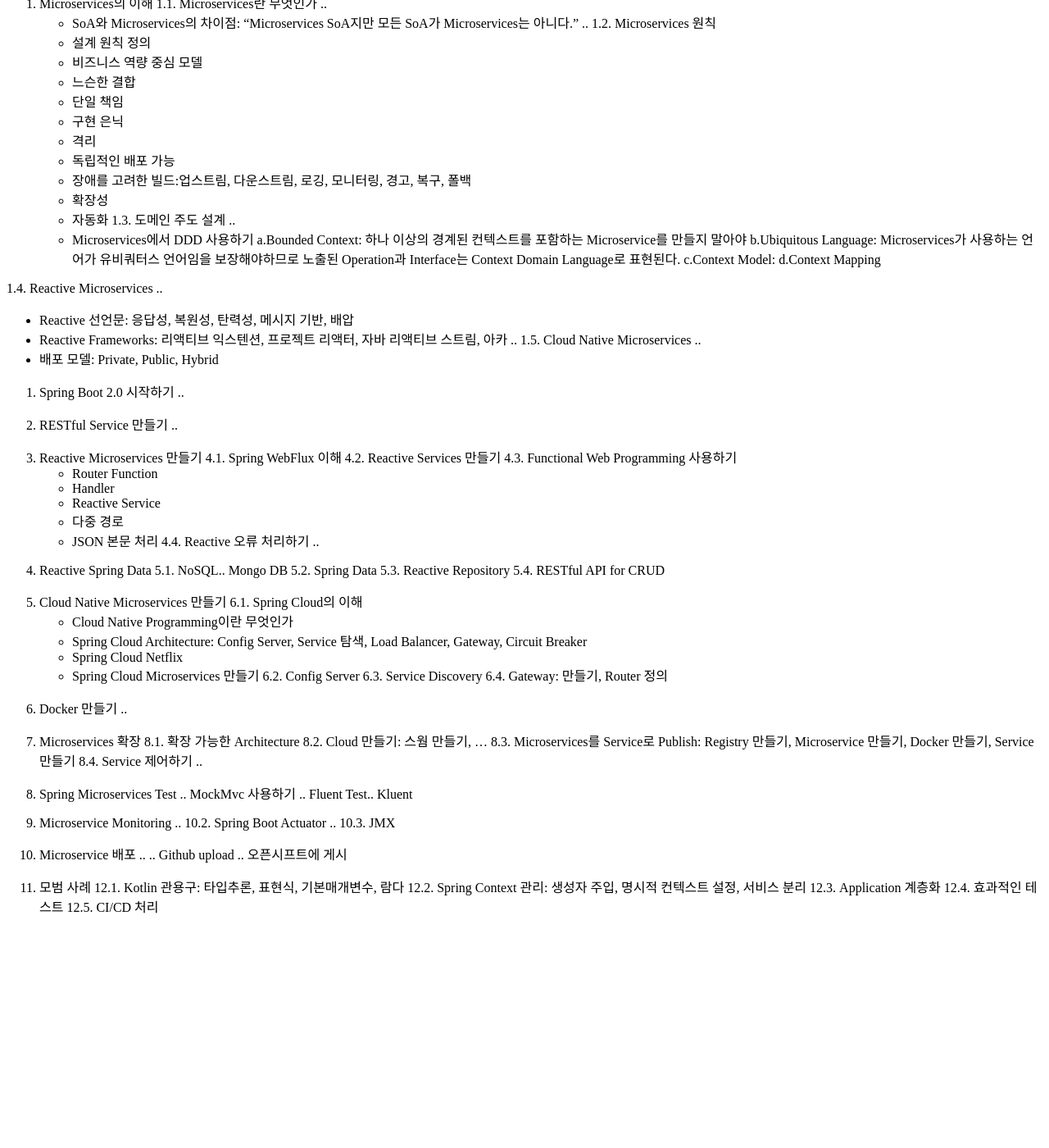
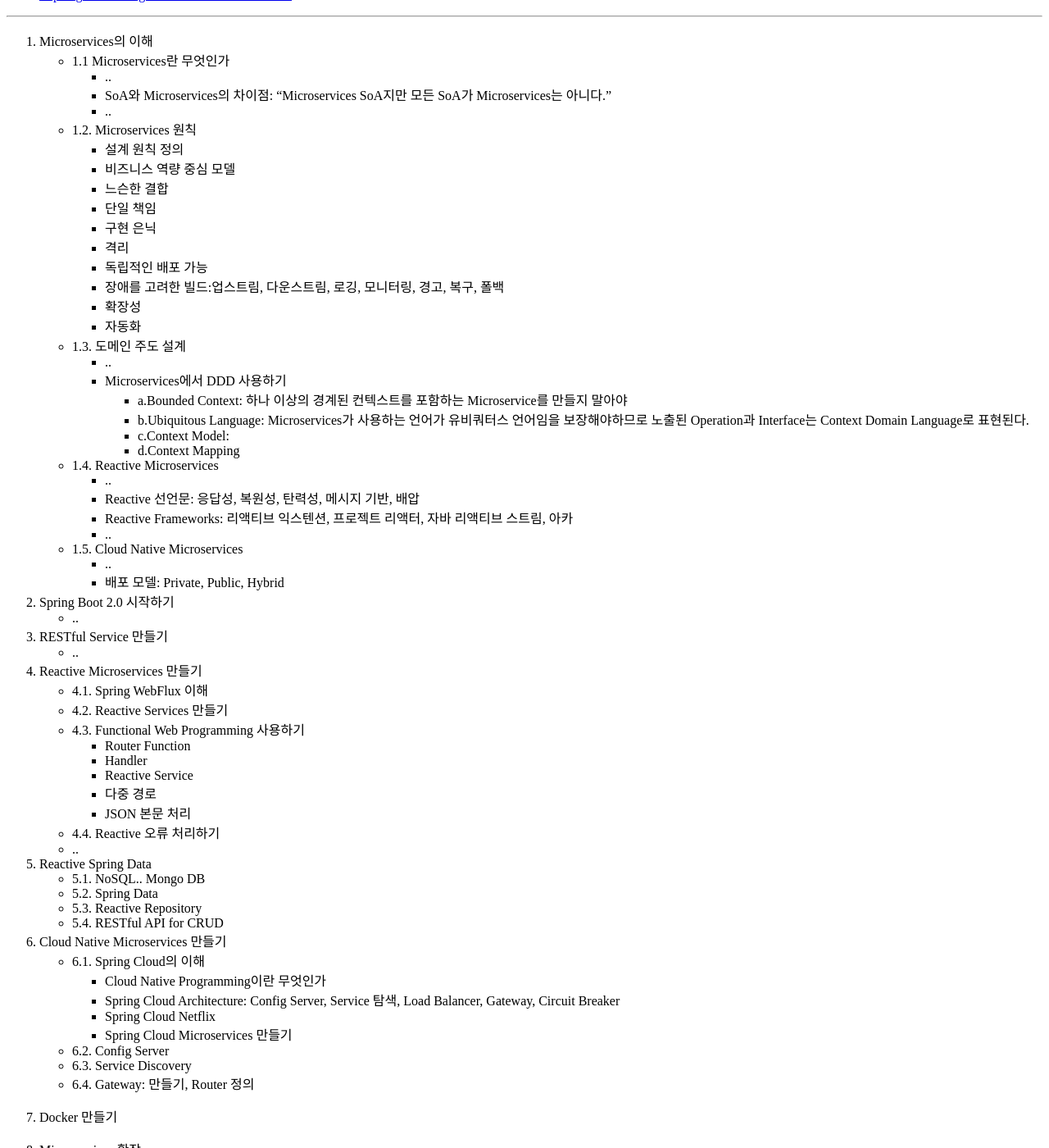
Before and after one commit to gimslab/gimslab.github.io, a Jekyll site: the page built from docs/코틀린마이크로서비스개발-후안안토니오.md, in a window 1280 px wide and 1400 px high, scrolled down 262 px. Shown: the whole window at 82% size. Built offline with Jekyll 4.4.1, drawn with Linux system fonts in a browser that asks for light colours; before the commit the page ends 1395 px from its top, so only the background shows below that; part of the change alters nothing that is shown; some of the changed text lies outside the part shown.

Commit message:
formatting

```diff
--- a/docs/코틀린마이크로서비스개발-후안안토니오.md
+++ b/docs/코틀린마이크로서비스개발-후안안토니오.md
@@ -4,106 +4,106 @@ tags: Microservices, Kotlin, reading, reading 2019
 date: 2019-03-22 00:01:48
 ---
 
-https://github.com/gimslab/kotlin-microservices
+#### links
+- <https://www.aladin.co.kr/shop/wproduct.aspx?itemid=178926495>
+- <https://github.com/gimslab/kotlin-microservices>
 
-https://www.aladin.co.kr/shop/wproduct.aspx?itemid=178926495
+---
 
 1. Microservices의 이해
-1.1. Microservices란 무엇인가
- ..
- - SoA와 Microservices의 차이점: "Microservices SoA지만 모든 SoA가 Microservices는 아니다."
- ..
-1.2. Microservices 원칙
- - 설계 원칙 정의
- - 비즈니스 역량 중심 모델
- - 느슨한 결합
- - 단일 책임
- - 구현 은닉
- - 격리
- - 독립적인 배포 가능
- - 장애를 고려한 빌드:업스트림, 다운스트림, 로깅, 모니터링, 경고, 복구, 폴백
- - 확장성
- - 자동화
-1.3. 도메인 주도 설계
- ..
- - Microservices에서 DDD 사용하기
- a.Bounded Context: 하나 이상의 경계된 컨텍스트를 포함하는 Microservice를 만들지 말아야
- b.Ubiquitous Language: Microservices가 사용하는 언어가 유비쿼터스 언어임을 보장해야하므로 노출된 Operation과 Interface는 Context Domain Language로 표현된다.
- c.Context Model:
- d.Context Mapping
+	- 1.1 Microservices란 무엇인가
+		- ..
+		- SoA와 Microservices의 차이점: "Microservices SoA지만 모든 SoA가 Microservices는 아니다."
+		- ..
+	- 1.2. Microservices 원칙
+		- 설계 원칙 정의
+		- 비즈니스 역량 중심 모델
+		- 느슨한 결합
+		- 단일 책임
+		- 구현 은닉
+		- 격리
+		- 독립적인 배포 가능
+		- 장애를 고려한 빌드:업스트림, 다운스트림, 로깅, 모니터링, 경고, 복구, 폴백
+		- 확장성
+		- 자동화
+	- 1.3. 도메인 주도 설계
+		- ..
+		- Microservices에서 DDD 사용하기
+			- a.Bounded Context: 하나 이상의 경계된 컨텍스트를 포함하는 Microservice를 만들지 말아야
+			- b.Ubiquitous Language: Microservices가 사용하는 언어가 유비쿼터스 언어임을 보장해야하므로 노출된 Operation과 Interface는 Context Domain Language로 표현된다.
+			- c.Context Model:
+			- d.Context Mapping
 
-1.4. Reactive Microservices
- ..
- - Reactive 선언문: 응답성, 복원성, 탄력성, 메시지 기반, 배압
- - Reactive Frameworks: 리액티브 익스텐션, 프로젝트 리액터, 자바 리액티브 스트림, 아카
- ..
-1.5. Cloud Native Microservices
- ..
- - 배포 모델: Private, Public, Hybrid
+	- 1.4. Reactive Microservices
+		- ..
+		- Reactive 선언문: 응답성, 복원성, 탄력성, 메시지 기반, 배압
+		- Reactive Frameworks: 리액티브 익스텐션, 프로젝트 리액터, 자바 리액티브 스트림, 아카
+		- ..
+	- 1.5. Cloud Native Microservices
+		- ..
+		- 배포 모델: Private, Public, Hybrid
 
 2. Spring Boot 2.0 시작하기
-..
+	- ..
 
 3. RESTful Service 만들기
-..
+	- ..
 
 4. Reactive Microservices 만들기
-4.1. Spring WebFlux 이해
-4.2. Reactive Services 만들기
-4.3. Functional Web Programming 사용하기
- - Router Function
- - Handler
- - Reactive Service
- - 다중 경로
- - JSON 본문 처리
-4.4. Reactive 오류 처리하기
-..
+	- 4.1. Spring WebFlux 이해
+	- 4.2. Reactive Services 만들기
+	- 4.3. Functional Web Programming 사용하기
+		- Router Function
+		- Handler
+		- Reactive Service
+		- 다중 경로
+		- JSON 본문 처리
+	- 4.4. Reactive 오류 처리하기
+	- ..
 
 5. Reactive Spring Data
-5.1. NoSQL.. Mongo DB
-5.2. Spring Data
-5.3. Reactive Repository
-5.4. RESTful API for CRUD
+	- 5.1. NoSQL.. Mongo DB
+	- 5.2. Spring Data
+	- 5.3. Reactive Repository
+	- 5.4. RESTful API for CRUD
 
 6. Cloud Native Microservices 만들기
-6.1. Spring Cloud의 이해
- - Cloud Native Programming이란 무엇인가
- - Spring Cloud Architecture: Config Server, Service 탐색, Load Balancer, Gateway, Circuit Breaker
- - Spring Cloud Netflix
- - Spring Cloud Microservices 만들기
-6.2. Config Server
-6.3. Service Discovery
-6.4. Gateway: 만들기, Router 정의
+	- 6.1. Spring Cloud의 이해
+		- Cloud Native Programming이란 무엇인가
+		- Spring Cloud Architecture: Config Server, Service 탐색, Load Balancer, Gateway, Circuit Breaker
+		- Spring Cloud Netflix
+		- Spring Cloud Microservices 만들기
+	- 6.2. Config Server
+	- 6.3. Service Discovery
+	- 6.4. Gateway: 만들기, Router 정의
 
 7. Docker 만들기
-..
 
 8. Microservices 확장
-8.1. 확장 가능한 Architecture
-8.2. Cloud 만들기: 스웜 만들기, ...
-8.3. Microservices를 Service로 Publish: Registry 만들기, Microservice 만들기, Docker 만들기, Service 만들기
-8.4. Service 제어하기
-..
+	- 8.1. 확장 가능한 Architecture
+	- 8.2. Cloud 만들기: 스웜 만들기, ...
+	- 8.3. Microservices를 Service로 Publish: Registry 만들기, Microservice 만들기, Docker 만들기, Service 만들기
+	- 8.4. Service 제어하기
+	- ..
 
 9. Spring Microservices Test
-.. MockMvc 사용하기
-..
-Fluent Test.. Kluent
+	- .. MockMvc 사용하기
+	- ..
+	- Fluent Test.. Kluent
 
 10. Microservice Monitoring
-..
-10.2. Spring Boot Actuator
-..
-10.3. JMX
+	- ..
+	- 10.2. Spring Boot Actuator
+	- 10.3. JMX
 
 11. Microservice 배포
-..
-.. Github upload
-.. 오픈시프트에 게시
+	- ..
+	- .. Github upload
+	- .. 오픈시프트에 게시
 
 12. 모범 사례
-12.1. Kotlin 관용구: 타입추론, 표현식, 기본매개변수, 람다
-12.2. Spring Context 관리: 생성자 주입, 명시적 컨텍스트 설정, 서비스 분리
-12.3. Application 계층화
-12.4. 효과적인 테스트
-12.5. CI/CD 처리
+	- 12.1. Kotlin 관용구: 타입추론, 표현식, 기본매개변수, 람다
+	- 12.2. Spring Context 관리: 생성자 주입, 명시적 컨텍스트 설정, 서비스 분리
+	- 12.3. Application 계층화
+	- 12.4. 효과적인 테스트
+	- 12.5. CI/CD 처리
```
